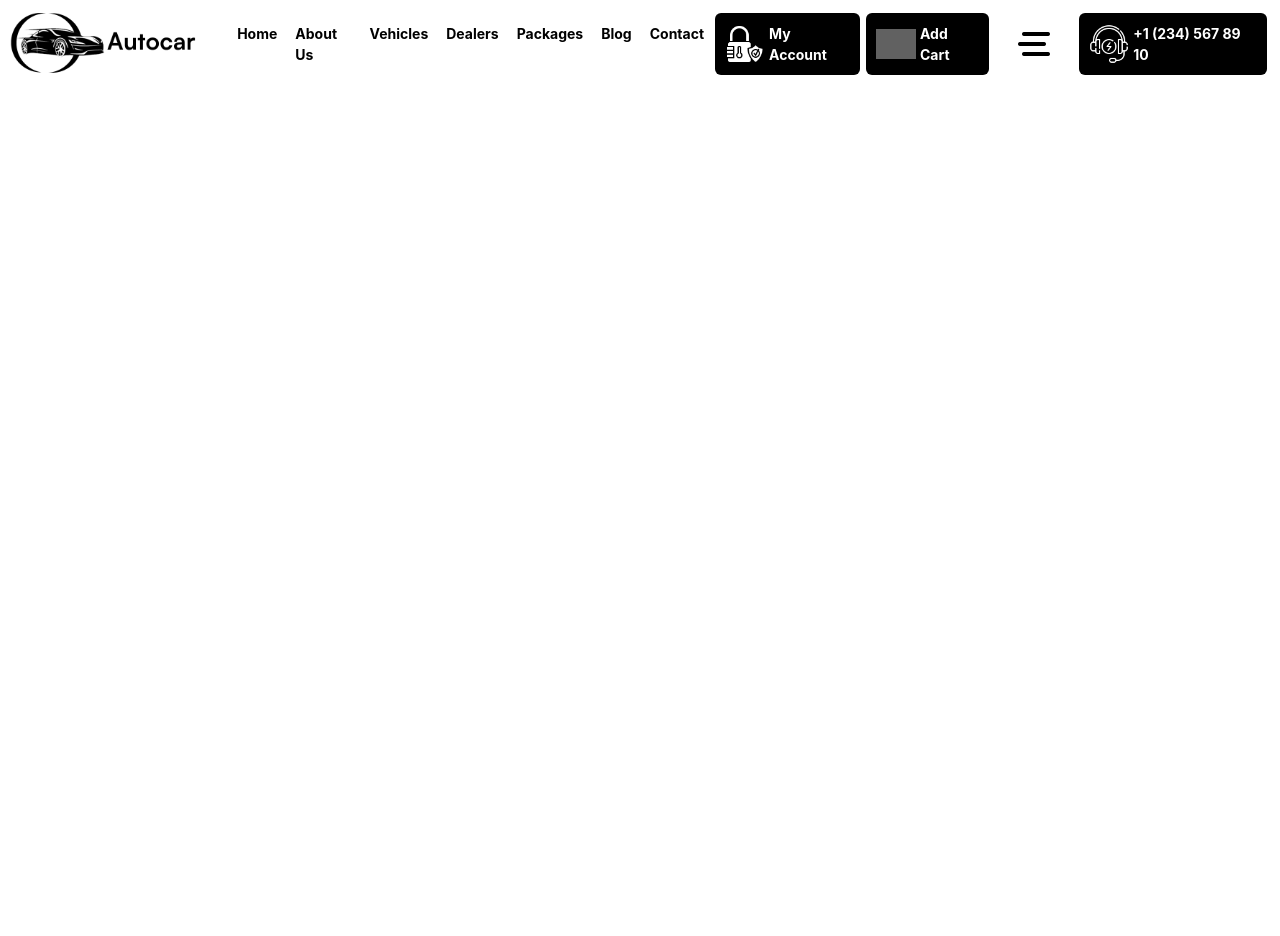
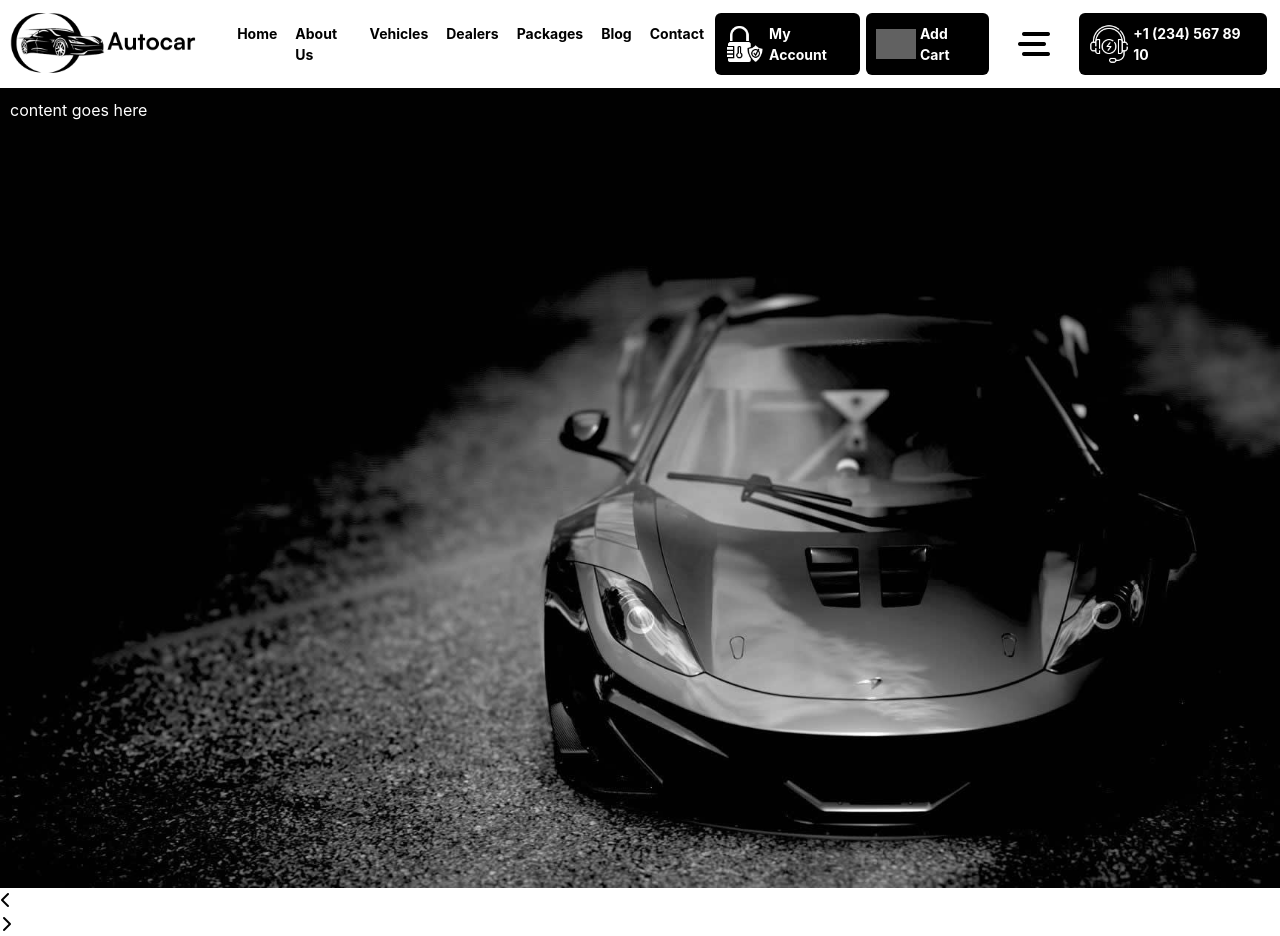
Before and after one commit to AlbertoArrighetti/proj-html-vuejs, a Vue app: page / in a window 1280 px wide. Before the commit the page ends 800 px from the top, so only its background shows below. Built offline with nearby package versions, Linux system fonts and the light colour scheme; grey boxes are pictures that could not be loaded.

Commit message:
wip: carousel main

```diff
--- a/src/App.vue
+++ b/src/App.vue
@@ -4,11 +4,12 @@ import { store } from './store';
 
 // components
 import navBar from './components/navBar.vue';
+import  mainContent from './components/mainContent.vue';
 
 export default {
   components: {
     navBar,
-
+    mainContent,
   },
   data() {
     return {
@@ -21,6 +22,7 @@ export default {
 
 <template>
     <navBar></navBar>
+    <mainContent></mainContent>
 </template>
 
 <script lang="scss">
--- /dev/null
+++ b/src/components/carousel.vue
@@ -0,0 +1,138 @@
+<script>
+  export default {
+    data() {
+      return {
+        slides: [
+          {
+            src: "/src/assets/slider-autocar-5.jpg",
+            alt: "Image 1 for carousel",
+          },
+          {
+            src: "/src/assets/slider-autocar-6.jpg",
+            alt: "Image 2 for carousel",
+          }
+        ],
+        activeSlideIndex: 0,
+    };
+    },
+
+    methods: {
+        prevSlide(){
+            this.activeSlideIndex--;
+            // se va oltre lo zero
+            if(this.activeSlideIndex < 0){
+                this.activeSlideIndex = this.slides.length - 1;
+            }
+        },
+        nextSlide(){
+            this.activeSlideIndex++;
+            // se va oltre l'ultima slide
+            if(this.activeSlideIndex >= this.slides.length){
+                this.activeSlideIndex = 0;
+            }
+        },
+
+        timer() {
+            this.autoPlay = setInterval(() => {
+                this.nextSlide();
+            }, 5000)
+        },
+
+        stopTimer(){
+            clearInterval(this.autoPlay)
+        }
+    },
+
+    mounted() {
+        this.timer();
+    },
+  };
+</script>
+
+<template>
+    <div class="carousel">
+
+        <div class="slider-wrapper" tabindex="0"
+            v-on:mouseover="stopTimer()"
+            v-on:mouseleave="timer()">
+
+                <div class="item"
+                    v-for="(currentImage, index) in slides"
+                    v-show="index == activeSlideIndex">
+
+                    <!-- immagini -->
+                    <img
+                        :src="currentImage.src"
+                        :alt="'slide ' + (index + 1)" />
+
+
+                    <div class="text">
+
+                        content goes here
+
+                    </div>
+                </div>
+
+                <div class="arrows">
+
+                    <!-- frecce -->
+                    <div class="prev" @click="prevSlide()">
+                        <i class="fa-solid fa-chevron-left"></i>
+                    </div>
+                    <div class="next" @click="nextSlide()">
+                        <i class="fa-solid fa-chevron-right"></i>
+                    </div>
+
+
+                </div>
+
+        </div>
+    </div>
+</template>
+
+
+
+
+
+
+
+
+
+
+
+
+
+
+
+
+
+
+
+<style lang="scss">
+  .carousel {
+
+    .item {
+        width: 100%;
+        height: 800px;
+        position: relative;
+
+        img {
+            width: 100%;
+            height: 100%;
+            object-fit: cover;
+        }
+
+        .text {
+            position: absolute;
+
+            // to adjust
+            left: 10px;
+            top: 10px;
+            color: white;
+        }
+
+
+    }
+  }
+
+</style>
--- /dev/null
+++ b/src/components/mainContent.vue
@@ -0,0 +1,22 @@
+<script>
+import {store} from '../store.js';
+
+// components
+import carousel from './carousel.vue';
+
+export default {
+    name: 'mainContent',
+
+    components: {
+        carousel,
+    },
+}
+
+</script>
+
+<template>
+    <carousel></carousel>
+</template>
+
+<style lang="scss">
+</style>
```
